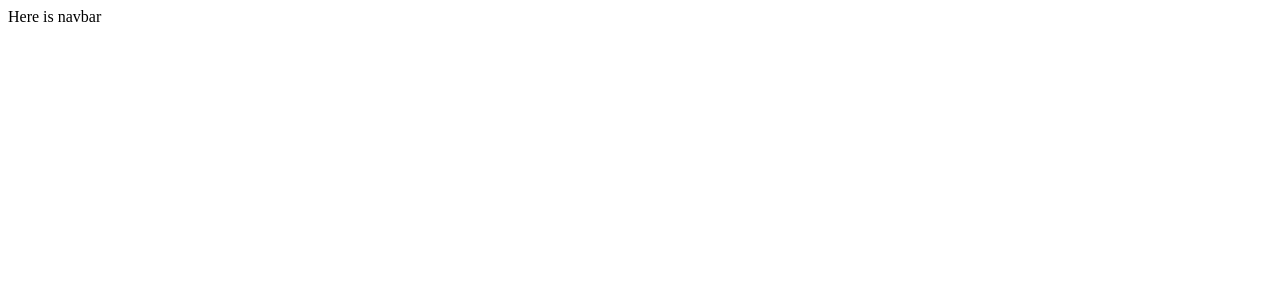
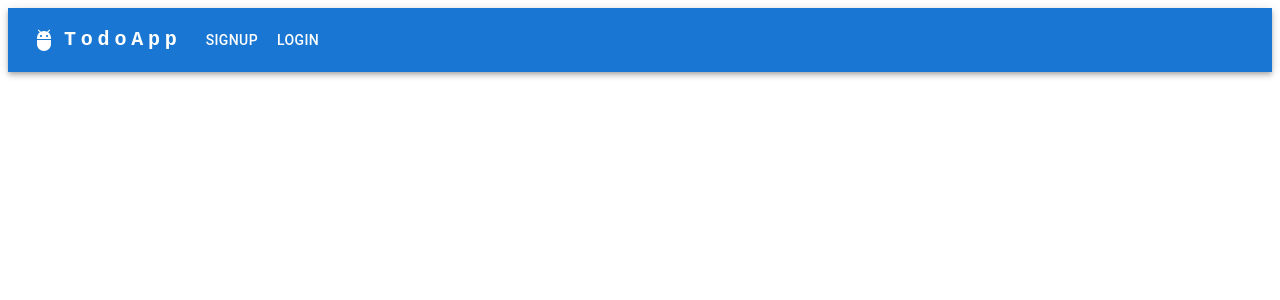
Before and after one commit to Nis13/todo_frontend, a React (Vite) app: page / in a window 1280 px wide. Shown: the top 300 px of the page. Built offline with nearby package versions, Linux system fonts and the light colour scheme.

Commit message:
add navbar

```diff
--- a/package.json
+++ b/package.json
@@ -14,6 +14,7 @@
   "dependencies": {
     "@emotion/react": "^11.13.3",
     "@emotion/styled": "^11.13.0",
+    "@mui/icons-material": "^6.1.6",
     "@mui/material": "^6.1.6",
     "@reduxjs/toolkit": "^2.3.0",
     "axios": "^1.7.7",
--- a/src/pages/navbar/Navbar.tsx
+++ b/src/pages/navbar/Navbar.tsx
@@ -1,5 +1,9 @@
+import { NavBarView } from "./NavbarView";
+import { useNavbar } from "./useNavbar";
+
 const Navbar = () => {
-  return <div>Here is navbar</div>;
+  const logic = useNavbar();
+  return <NavBarView {...logic} />;
 };
 
 export default Navbar;
--- a/src/pages/navbar/NavbarView.tsx
+++ b/src/pages/navbar/NavbarView.tsx
@@ -1,5 +1,156 @@
-import React from "react";
+import * as React from "react";
+import AppBar from "@mui/material/AppBar";
+import Box from "@mui/material/Box";
+import Toolbar from "@mui/material/Toolbar";
+import IconButton from "@mui/material/IconButton";
+import MenuIcon from "@mui/icons-material/Menu";
+import Typography from "@mui/material/Typography";
+import Menu from "@mui/material/Menu";
+import Container from "@mui/material/Container";
+import Button from "@mui/material/Button";
+import MenuItem from "@mui/material/MenuItem";
+import AdbIcon from "@mui/icons-material/Adb";
+import { NavLink } from "react-router-dom";
+import { NavbarViewProps } from "./navbar.types";
 
-export const NavbarView = () => {
-  return <div></div>;
+export const NavBarView = ({
+  pages,
+  handleLogout,
+  isAuthenticated,
+}: NavbarViewProps) => {
+  const [anchorElNav, setAnchorElNav] = React.useState<null | HTMLElement>(
+    null
+  );
+
+  const handleOpenNavMenu = (event: React.MouseEvent<HTMLElement>) => {
+    setAnchorElNav(event.currentTarget);
+  };
+
+  const handleCloseNavMenu = () => {
+    setAnchorElNav(null);
+  };
+
+  return (
+    <AppBar position="static">
+      <Container maxWidth="xl">
+        <Toolbar disableGutters>
+          <AdbIcon sx={{ display: { xs: "none", md: "flex" }, mr: 1 }} />
+          <Typography
+            variant="h6"
+            noWrap
+            component="a"
+            href="#app-bar-with-responsive-menu"
+            sx={{
+              mr: 2,
+              display: { xs: "none", md: "flex" },
+              fontFamily: "monospace",
+              fontWeight: 700,
+              letterSpacing: ".3rem",
+              color: "inherit",
+              textDecoration: "none",
+            }}
+          >
+            TodoApp
+          </Typography>
+
+          <Box
+            sx={{
+              flexGrow: 1,
+              display: { xs: "flex", md: "none" },
+              flexDirection: "flex-end",
+            }}
+          >
+            <IconButton
+              size="large"
+              aria-label="account of current user"
+              aria-controls="menu-appbar"
+              aria-haspopup="true"
+              onClick={handleOpenNavMenu}
+              color="inherit"
+            >
+              <MenuIcon />
+            </IconButton>
+            <Menu
+              id="menu-appbar"
+              anchorEl={anchorElNav}
+              anchorOrigin={{
+                vertical: "bottom",
+                horizontal: "left",
+              }}
+              keepMounted
+              transformOrigin={{
+                vertical: "top",
+                horizontal: "left",
+              }}
+              open={Boolean(anchorElNav)}
+              onClose={handleCloseNavMenu}
+              sx={{ display: { xs: "block", md: "none" } }}
+            >
+              {pages.map((page) =>
+                page.isVisible ? (
+                  <MenuItem key={page.name} onClick={handleCloseNavMenu}>
+                    <NavLink
+                      key={page.name}
+                      to={page.link}
+                      style={({ isActive }) => ({
+                        textDecoration: "none",
+                        backgroundColor: isActive ? "#C0C0C080" : "",
+                      })}
+                    >
+                      <Button sx={{ color: "inherit" }}>{page.name}</Button>
+                    </NavLink>
+                  </MenuItem>
+                ) : null
+              )}
+            </Menu>
+          </Box>
+          <AdbIcon sx={{ display: { xs: "flex", md: "none" }, mr: 1 }} />
+          <Typography
+            variant="h5"
+            noWrap
+            component="a"
+            href="#app-bar-with-responsive-menu"
+            sx={{
+              mr: 2,
+              display: { xs: "flex", md: "none" },
+              flexGrow: 1,
+              fontFamily: "monospace",
+              fontWeight: 700,
+              letterSpacing: ".3rem",
+              color: "inherit",
+              textDecoration: "none",
+            }}
+          >
+            ToDoApp
+          </Typography>
+          <Box sx={{ flexGrow: 1, display: { xs: "none", md: "flex" } }}>
+            {pages.map((page) =>
+              page.isVisible ? (
+                <NavLink
+                  key={page.name}
+                  to={page.link}
+                  style={({ isActive }) => ({
+                    textDecoration: "none",
+                    color: "white",
+                    backgroundColor: isActive ? "#C0C0C080" : "",
+                  })}
+                >
+                  <Button sx={{ color: "inherit" }}>{page.name}</Button>
+                </NavLink>
+              ) : null
+            )}
+          </Box>
+          <Box sx={{ flexGrow: 0 }}>
+            {isAuthenticated ? (
+              <Button onClick={handleLogout}>
+                <Typography color="white" sx={{ textAlign: "center" }}>
+                  Logout
+                </Typography>
+              </Button>
+            ) : null}
+          </Box>
+        </Toolbar>
+      </Container>
+    </AppBar>
+  );
 };
--- a/src/pages/navbar/useNavbar.tsx
+++ b/src/pages/navbar/useNavbar.tsx
@@ -1,5 +1,18 @@
-import React from "react";
+import { useDispatch, useSelector } from "react-redux";
+import { RootState } from "../../store/store";
+import { logout } from "../../store/authSlice";
 
 export const useNavbar = () => {
-  return <div></div>;
+  const { isAuthenticated } = useSelector((state: RootState) => state.auth);
+  const dispatch = useDispatch();
+
+  const handleLogout = () => dispatch(logout());
+
+  const pages = [
+    { name: "Home", link: "/home", isVisible: isAuthenticated },
+    { name: "Signup", link: "signup", isVisible: !isAuthenticated },
+    { name: "login", link: "login", isVisible: !isAuthenticated },
+  ];
+
+  return { pages, handleLogout, isAuthenticated };
 };
```
Also changed, not shown: src/pages/navbar/navbar.types.tsx (added, +11 -0 lines), 1 other file (tests, documents, lock files or other folders).
